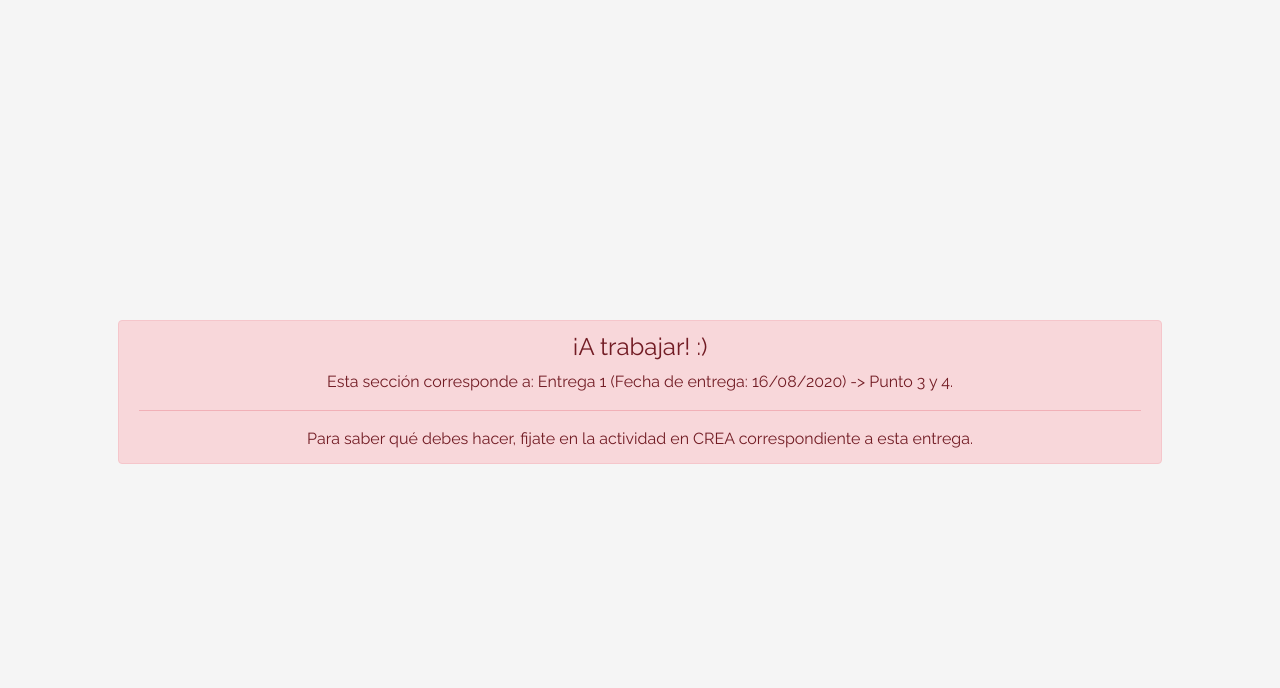
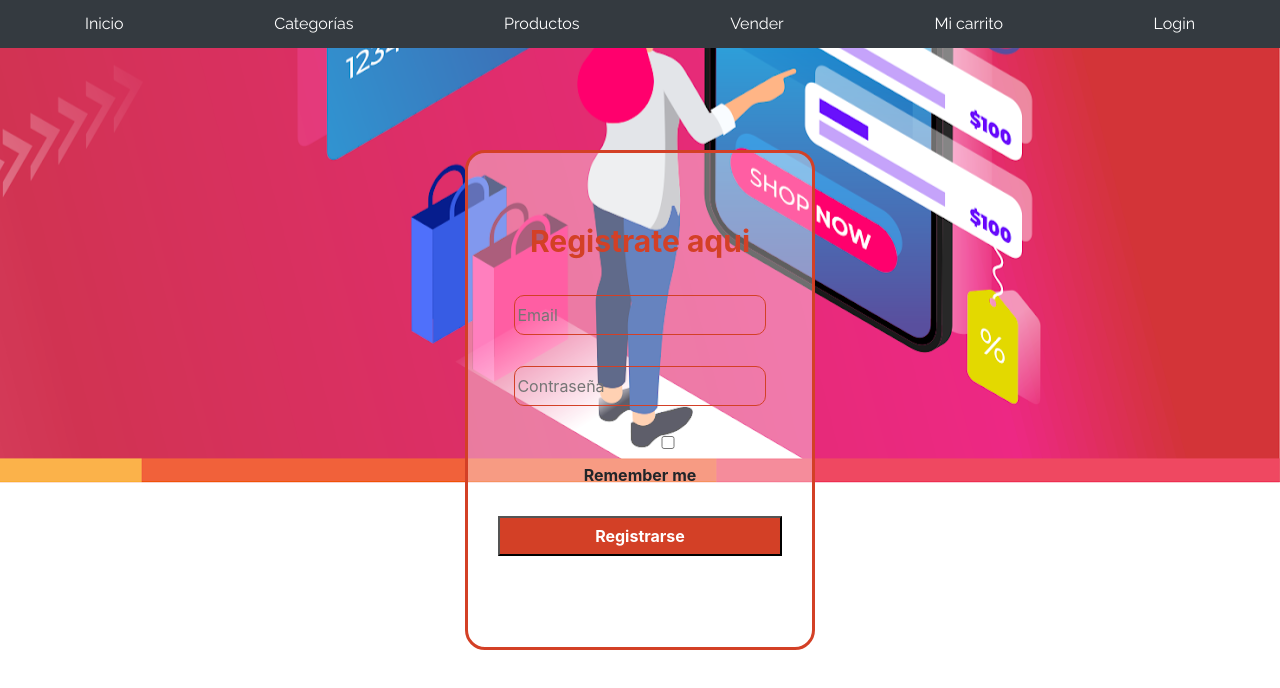
Before and after one commit to mrmr444/PROYECTO-OBLIGATORIO, a plain HTML site: page login.html in a window 1280 px wide. Drawn offline with Linux system fonts and the light colour scheme.

Commit message:
modificacion del loguin

```diff
--- a/login.html
+++ b/login.html
@@ -1,19 +1,29 @@
 <!DOCTYPE html>
 <!-- saved from url=(0049)https://getbootstrap.com/docs/4.3/examples/album/ -->
 <html lang="en">
-
   <head>
-  <meta http-equiv="Content-Type" content="text/html; charset=UTF-8">
-  <meta name="viewport" content="width=device-width, initial-scale=1, shrink-to-fit=no">
-  <meta name="description" content="">
+    <meta http-equiv="Content-Type" content="text/html; charset=UTF-8" />
+    <meta
+      name="viewport"
+      content="width=device-width, initial-scale=1, shrink-to-fit=no"
+    />
+    <meta name="description" content="" />
     <title>eMercado - Todo lo que busques está aquí</title>
 
-  <link rel="canonical" href="https://getbootstrap.com/docs/4.3/examples/album/">
-  <link href="https://fonts.googleapis.com/css?family=Raleway:300,300i,400,400i,700,700i,900,900i" rel="stylesheet">
+    <link
+      rel="canonical"
+      href="https://getbootstrap.com/docs/4.3/examples/album/"
+    />
+    <link
+      href="https://fonts.googleapis.com/css?family=Raleway:300,300i,400,400i,700,700i,900,900i"
+      rel="stylesheet"
+    />
     <!-- Bootstrap core CSS -->
-  <link href="css/bootstrap.min.css" rel="stylesheet">
-  <link href="css/styles.css" rel="stylesheet">
+    <link href="css/bootstrap.min.css" rel="stylesheet" />
+
+    <link href="css/styles.css" rel="stylesheet" />
     <style>
+      /*
     html, body{
       height: 100%;
     }
@@ -33,11 +43,117 @@
       max-width: 330px;
       padding: 15px;
       margin: auto;
+    }*/
+    /*MODIFICACIONES AL ESTILO DEL LOGUIN*/
+    body{
+      margin: 0;
+      padding: 0;
+      background: url(img/cover_back.png) no-repeat center right;
+      background-size:inherit;
     }
+    .login-box{
+      width: 350px;
+      height: 500px;
+      border-radius: 20px;
+      border: 3px solid rgb(211, 64, 38) ;
+      background-color: rgba(255, 255, 255, 0.37);
+      top: 50%;
+      left: 50%;
+      position:absolute;
+      transform: translate(-50%,-50%);
+      box-sizing: border-box;
+      padding: 70px 30px;
+    }
+
+    .login-box h4 {
+      margin: 0;
+      padding: 0 0 20px;
+      font-weight: bold;
+      font-size: 30px ;
+      text-align: center;
+      width: 100%;
+      color: rgb(211, 64, 38);
+      text-shadow:black;
+
+    }
+
+    .login-box label {
+      margin: 0;
+      padding: 0;
+      font-weight: bold;
+      display: block;
+    }
+
+
+    .login-box input {
+      display: block;
+      width: 100%;
+      margin:5% 10%;
+    }
+
+    .login-box input[type ="email"]{
+     border: 1px solid rgb(211,64, 38);
+     border-radius: 10px;
+     background:transparent;
+     outline: none;
+     height: 40px;
+     font: size 16px;
+    }
+
+
+
+
+    .login-box input[type ="password"]{
+     border: 1px solid rgb(211,64, 38);
+     border-radius: 10px;
+     background:transparent;
+     outline: none;
+     height: 40px;
+     font: size 16px;
+    }
+
+    .login-box button {
+      height:40px;
+      width: 100%;
+      margin:10% 0% ;
+      position:relative;
+      background-color: rgba(211 ,64,38);
+      border: radius 10px;
+      text-align: center;
+      font-weight: bolder;
+      font: size 20px;
+      font-style: initial;
+      color: rgb(255, 255, 255);
+    }
+
+    #checkbox {
+    width: 100%;
+
+    }
+
+
     </style>
   </head>
 
   <body class="text-center">
+    <nav class="site-header sticky-top py-1 bg-dark">
+      <div
+        class="container d-flex flex-column flex-md-row justify-content-between"
+      >
+        <a class="py-2 d-none d-md-inline-block" href="index.html">Inicio</a>
+        <a class="py-2 d-none d-md-inline-block" href="categories.html"
+          >Categorías</a
+        >
+        <a class="py-2 d-none d-md-inline-block" href="products.html"
+          >Productos</a
+        >
+        <a class="py-2 d-none d-md-inline-block" href="sell.html">Vender</a>
+        <a class="py-2 d-none d-md-inline-block" href="cart.html">Mi carrito</a>
+        <a class="py-2 d-none d-md-inline-block" href="login.html">Login</a>
+      </div>
+    </nav>
+
+    <!--
   <div class="container p-5">
     <div class="alert alert-danger" role="alert" style="position: relative; width:auto; top: 0;">
       <h4 class="alert-heading">¡A trabajar! :)</h4>
@@ -47,6 +163,43 @@
     </div>
   </div>
 
+  Aplico cambios para construir el loguin-->
+    <div class="login-box">
+      <form action="index.html" method="post" class="">
+        <div class="row">
+          <h4>Registrate aqui</h4>
+          <label for="email"></label>
+          <input
+            type="email"
+            name="email"
+            id="mail"
+            placeholder="Email"
+            required
+            autofocus
+          />
+
+          <label for="password"></label>
+          <input
+            type="password"
+            name="password"
+            id="contraseña"
+            placeholder="Contraseña"
+            required
+          />
+        </div>
+        <div>
+          <label for="checkbox">
+            <input
+              type="checkbox"
+              name="checkbox"
+              id="checkbox"
+              value="remember-me"
+            />Remember me
+          </label>
+        </div>
+        <button type="submit">Registrarse</button>
+      </form>
+    </div>
     <script src="js/init.js"></script>
     <script src="js/login.js"></script>
   </body>
```
Lines whose indentation alone changed are shown as unchanged.
